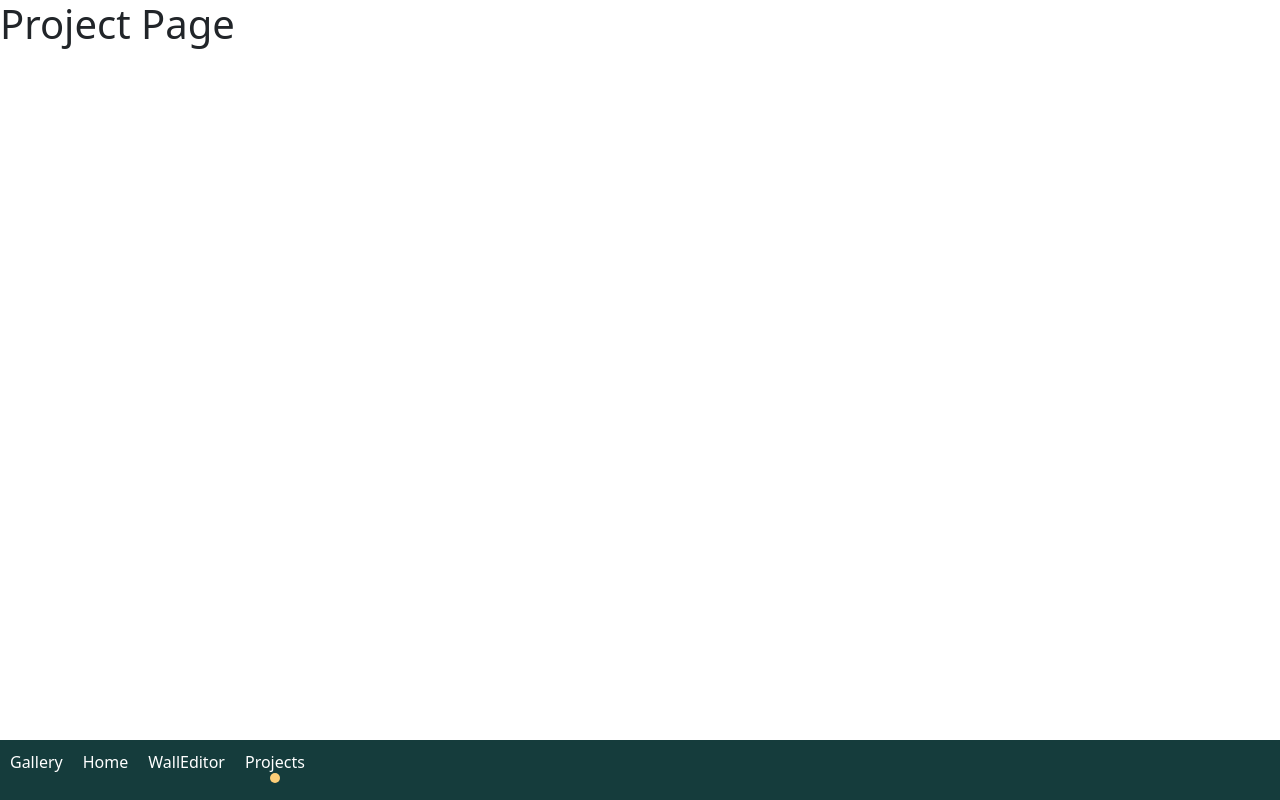
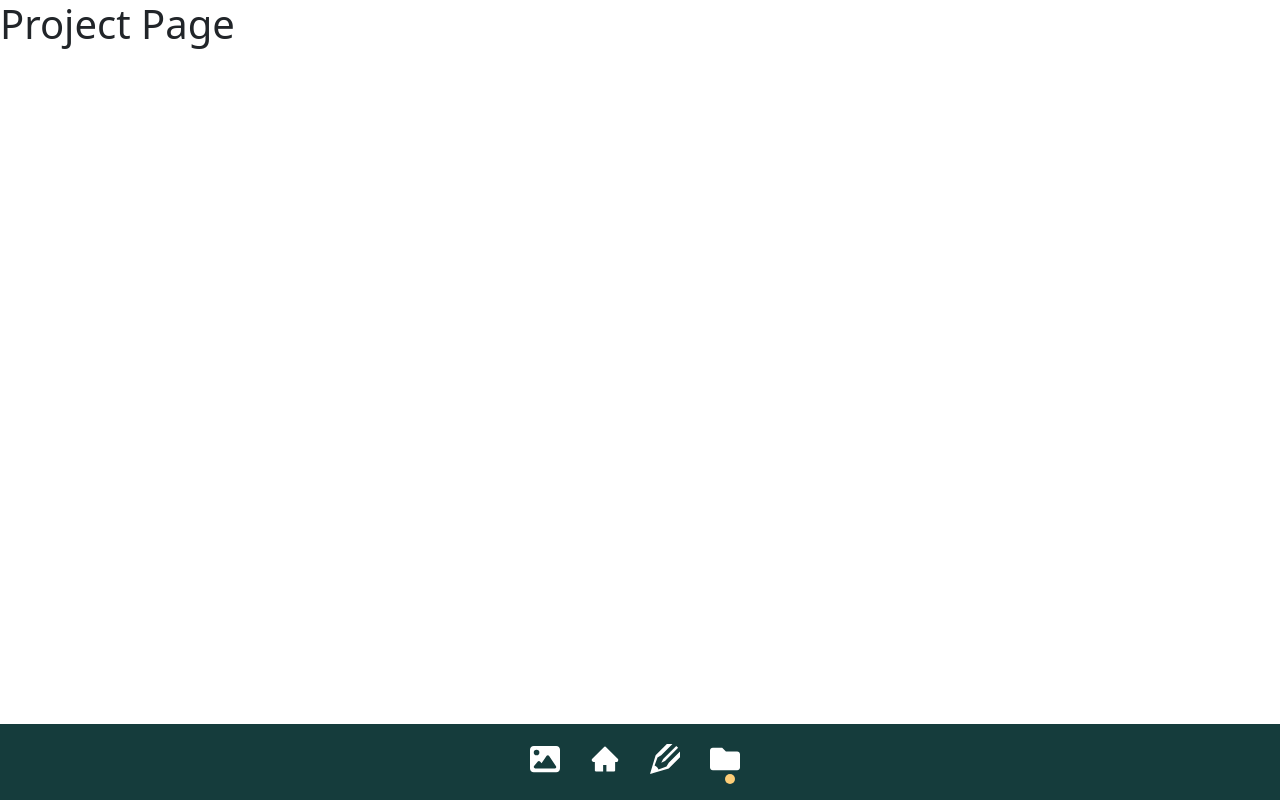
Before and after one commit to RudyCab/wallgenie, a React (Create React App) app: page /Projects in a window 1280 px wide. Built offline with nearby package versions, Linux system fonts and the light colour scheme.

Commit message:
navbar icons and style

```diff
--- a/src/App.css
+++ b/src/App.css
@@ -43,11 +43,13 @@
 }
 
 .navbar {
-  position: absolute;
+  position: fixed;
   bottom: 0;
   left: 0;
   width: 100%;
   background-color: #153c3c;
   padding: 10px 0;
-  text-align: center;
+  display: flex;
+  justify-content: center;
+  align-items: center;
 }
--- a/src/Components/NavBar/NavBar.css
+++ b/src/Components/NavBar/NavBar.css
@@ -4,18 +4,22 @@
   left: 0;
   width: 100%;
   background-color: #153c3c;
-  padding: 10px 0;
-  text-align: center;
+  padding: 10px 20px;
+  justify-content: center;
 }
 
 .navbar ul {
   list-style-type: none;
   padding: 0;
+  display: flex;
+  justify-content: center;
 }
 
 .navbar ul li {
-    display: inline;
-    margin: 0 10px;
+  margin: 10px 10px 0;
+  display: flex;
+  align-items: center;
+  padding-right: 10px;
 }
 
 .navbar ul li a {
@@ -24,20 +28,17 @@
 }
 
 .navbar li {
-    /* Add your li styles here */
-    display: inline-block;
-    margin-right: 20px;
   position: relative;
 }
 
 .navbar li.active::after {
   content: '';
-    width: 10px; /* Adjust circle size */
-    height: 10px; /* Adjust circle size */
-    background-color: #FDCE78; /* Adjust circle color */
+  width: 10px;
+  height: 10px;
+  background-color: #FDCE78;
   border-radius: 50%;
   position: absolute;
-    bottom: -10px; /* Adjust circle position */
+  bottom: -10px;
   left: 50%;
   transform: translateX(-50%);
 }
--- a/src/Components/NavBar/NavBar.js
+++ b/src/Components/NavBar/NavBar.js
@@ -1,6 +1,11 @@
 import React from "react";
 import { Link, useLocation } from "react-router-dom";
 import "./NavBar.css";
+
+import { FaImage } from "react-icons/fa6";
+import { AiFillHome } from "react-icons/ai";
+import { FaFolder } from "react-icons/fa";
+import { ImPencil2 } from "react-icons/im";
 
 function NavBar() {
   const location = useLocation();
@@ -9,16 +14,16 @@ function NavBar() {
     <nav className="navbar">
       <ul>
         <li className={location.pathname === "/Gallery" ? "active" : ""}>
-          <Link to="/Gallery">Gallery</Link>
+          <Link to="/Gallery"><FaImage size={30} /></Link>
         </li>
         <li className={location.pathname === "/" ? "active" : ""}>
-          <Link to="/">Home</Link>
+          <Link to="/"><AiFillHome size={30}/></Link>
         </li>
         <li className={location.pathname === "/WallEditor" ? "active" : ""}>
-          <Link to="/WallEditor">WallEditor</Link>
+          <Link to="/WallEditor"><ImPencil2 size={30}/></Link>
         </li>
         <li className={location.pathname === "/Projects" ? "active" : ""}>
-          <Link to="/Projects">Projects</Link>
+          <Link to="/Projects"><FaFolder size={30}/></Link>
         </li>
       </ul>
     </nav>
```
Lines whose indentation alone changed are shown as unchanged.
